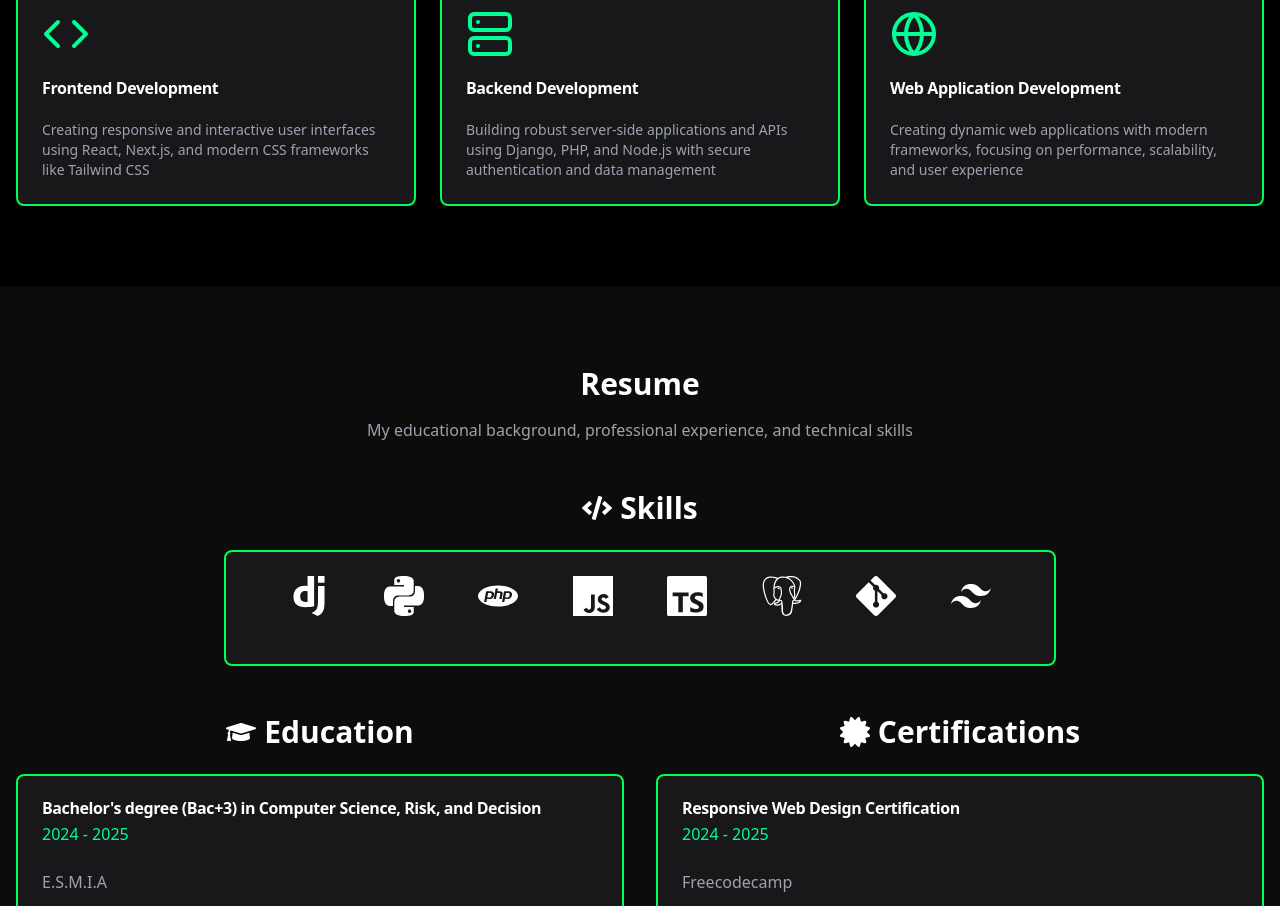
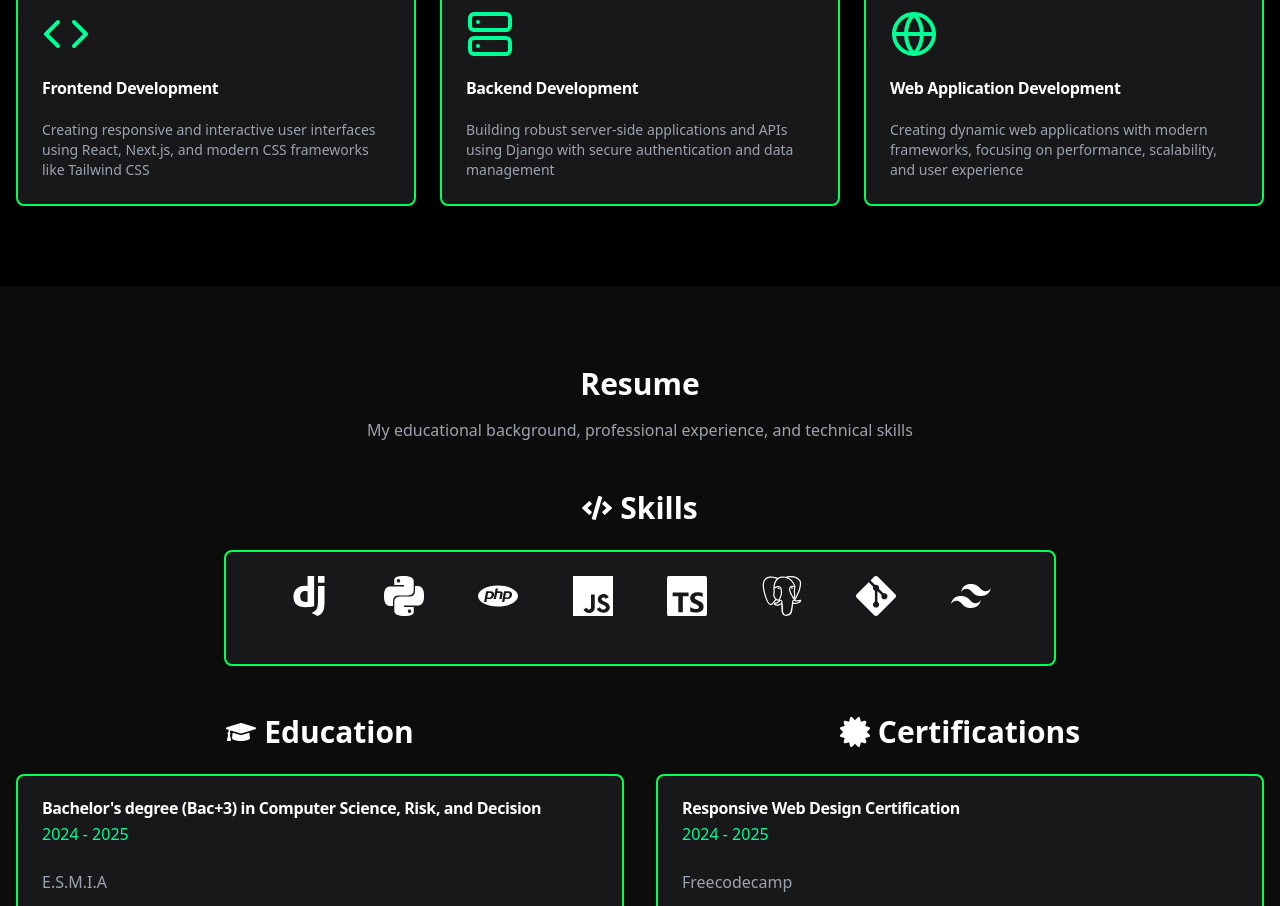
Before and after one commit to cherica01/Akelakelakee, a Next.js app: page / in a window 1280 px wide. Shown: the part 1020-1926 px from the top of the page. Built offline with nearby package versions, Linux system fonts and the light colour scheme.

Commit message:
maj kely

```diff
--- a/components/services.tsx
+++ b/components/services.tsx
@@ -29,7 +29,7 @@
       icon: <Server className="h-12 w-12 text-[#00FF94] mb-4" />,
       title: "Backend Development",
       description:
-        "Building robust server-side applications and APIs using Django, PHP, and Node.js with secure authentication and data management",
+        "Building robust server-side applications and APIs using Django  with secure authentication and data management",
     },
 
 
```
